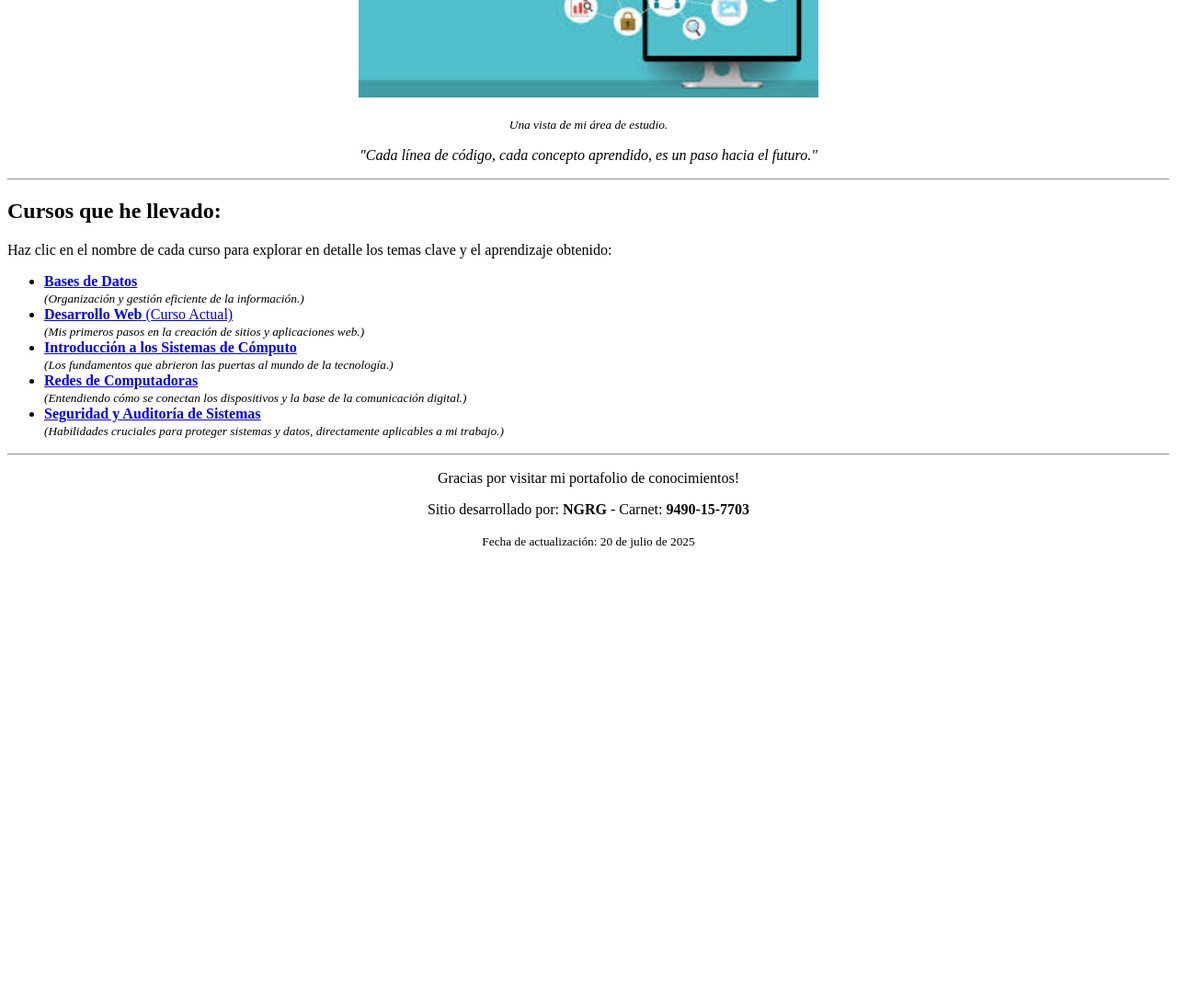
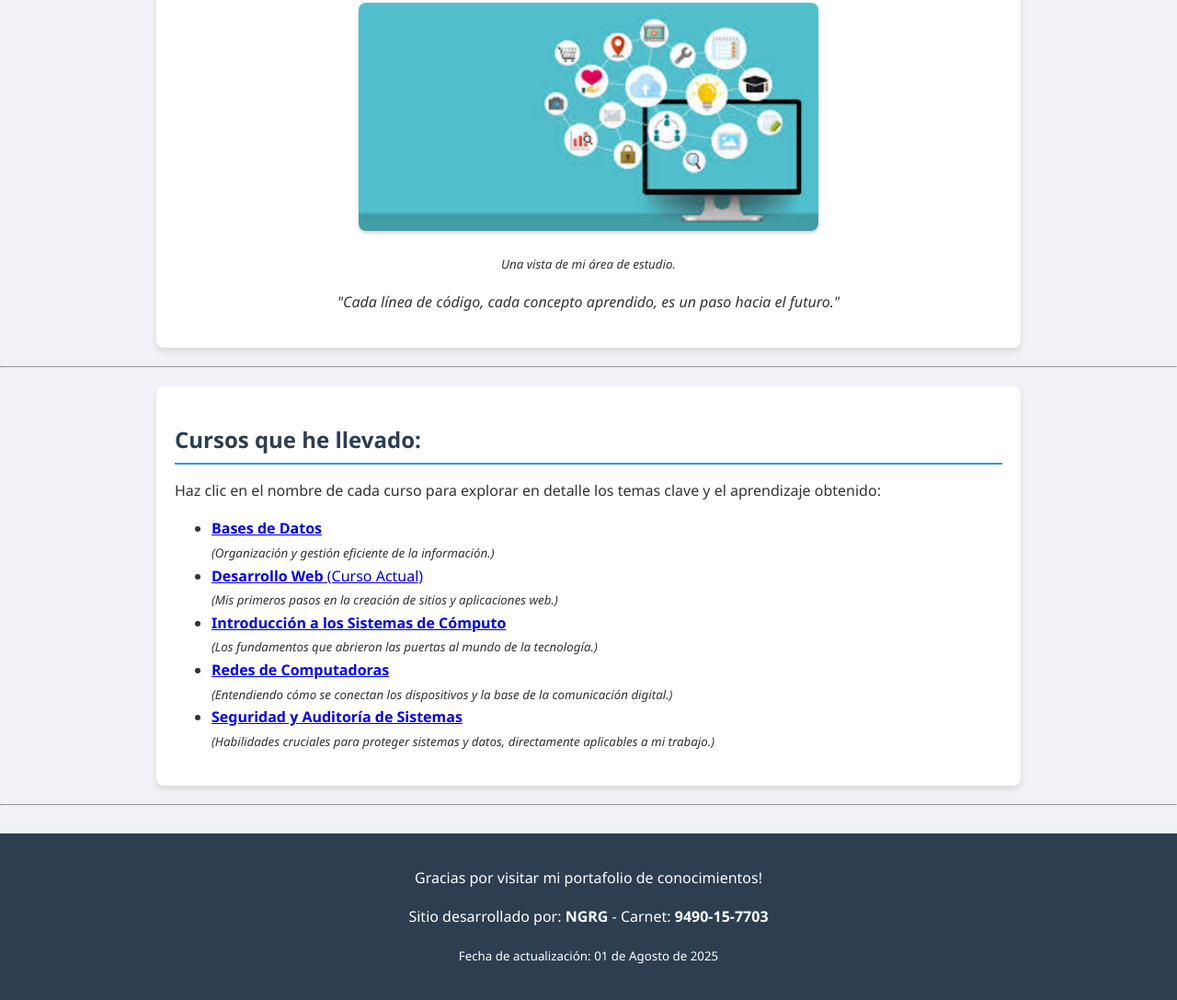
Before and after one commit to nrodas12/Tarea_1, a plain HTML site: page index.html in a window 1280 px wide. Shown: the part 358-1445 px from the top of the page at 92% size. Before the commit the page ends 971 px from the top, so only its background shows below. Drawn offline with Linux system fonts and the light colour scheme.

Commit message:
Add files via upload
index con css

```diff
--- a/index.html
+++ b/index.html
@@ -4,25 +4,30 @@
     <meta charset="UTF-8">
     <meta name="viewport" content="width=device-width, initial-scale=1.0">
     <title>Mi Portafolio de Cursos - NGRG</title>
+    <link rel="stylesheet" href="estilos/estilos.css">
 </head>
 <body>
 
+    <header>
         <h1>¡Bienvenido a mi Portafolio de Cursos de Carrera!</h1>
         <p>Este sitio web es un resumen de los <strong>conocimientos clave</strong> y las <strong>habilidades</strong> que he adquirido.</p>
         <p>Mi objetivo es compartir lo esencial de cada materia y cómo me han ayudado a crecer profesionalmente.</p>
+    </header>
 
     <hr>
 
+    <section>
         <h2>Explorando mi Camino Académico</h2>
         <div style="text-align: center;">
             <img src="imagenes/banner.jpg" alt="Imagen representativa de Ingeniería en Sistemas" width="500" title="Ingeniería en Sistemas: Mi Carrera">
             <p><small><em>Una vista de mi área de estudio.</em></small></p>
         </div>
-
         <p style="text-align: center;"><em>"Cada línea de código, cada concepto aprendido, es un paso hacia el futuro."</em></p>
+    </section>
 
     <hr>
 
+    <section>
         <h2>Cursos que he llevado:</h2>
         <p>Haz clic en el nombre de cada curso para explorar en detalle los temas clave y el aprendizaje obtenido:</p>
         <ul>
@@ -47,12 +52,15 @@
                 <br><small><em>(Habilidades cruciales para proteger sistemas y datos, directamente aplicables a mi trabajo.)</em></small>
             </li>
         </ul>
+    </section>
 
     <hr>
 
-    <p style="text-align: center;">Gracias por visitar mi portafolio de conocimientos!</p>
-    <p style="text-align: center;">Sitio desarrollado por: <strong>NGRG</strong> - Carnet: <strong>9490-15-7703</strong></p>
-    <p style="text-align: center;"><small>Fecha de actualización: 20 de julio de 2025</small></p>
+    <footer>
+        <p>Gracias por visitar mi portafolio de conocimientos!</p>
+        <p>Sitio desarrollado por: <strong>NGRG</strong> - Carnet: <strong>9490-15-7703</strong></p>
+        <p><small>Fecha de actualización: 01 de Agosto de 2025</small></p>
+    </footer>
 
 </body>
 </html>
```
Lines whose indentation alone changed are shown as unchanged.
